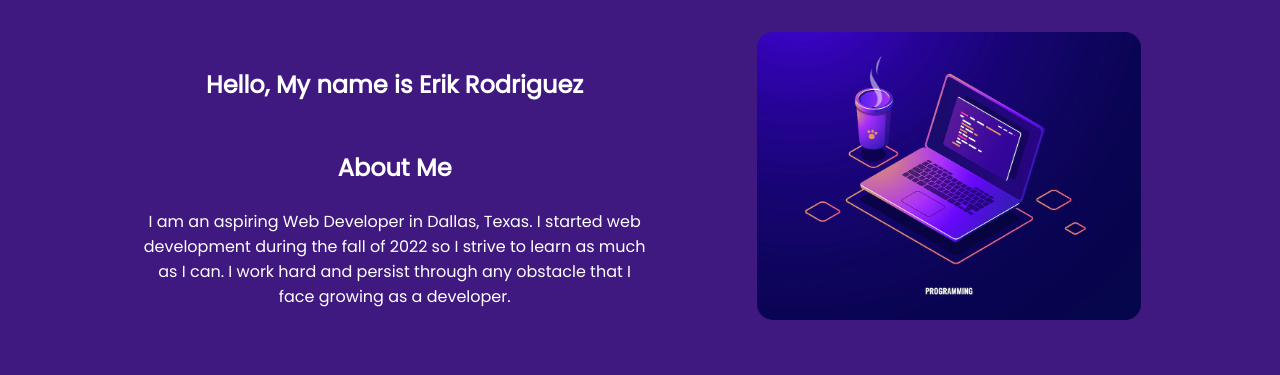
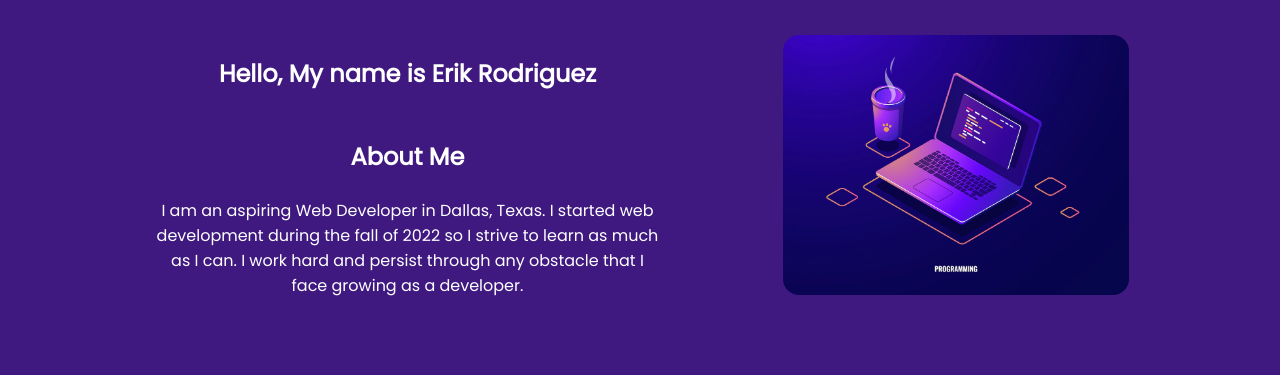
Before and after one commit to Erik7910/Portfolio, a plain HTML site: page index.html in a window 1280 px wide. Shown: the top 375 px of the page. Drawn offline with Linux system fonts and the light colour scheme.

Commit message:
Update styles.css

```diff
--- a/styles.css
+++ b/styles.css
@@ -33,7 +33,7 @@ img{
     gap: 2rem;
 }
 .main-img{
-    width: 30vw;
+    width: 30%;
 }
 #name,#about{
     margin: 24px 0px;
```
